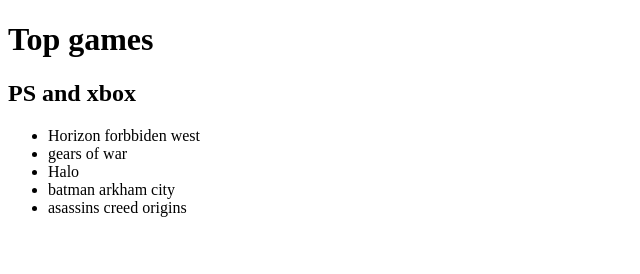
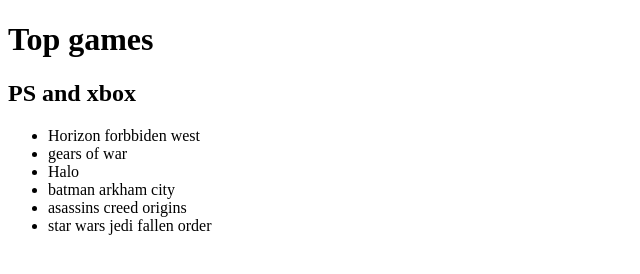
Before and after one commit to HassanEng12345/firstproject, a plain HTML site: page index.html in a window 1280 px wide. Shown: the whole page, without its empty margins (0-640 px from the left). Drawn offline with Linux system fonts and the light colour scheme.

Commit message:
final chnages done

```diff
--- a/index.html
+++ b/index.html
@@ -15,6 +15,7 @@
         <li>Halo</li>
         <li>batman arkham city</li>
         <li>asassins creed origins</li>
+        <li>star wars jedi fallen order</li>
     </ul>
 
 
```
